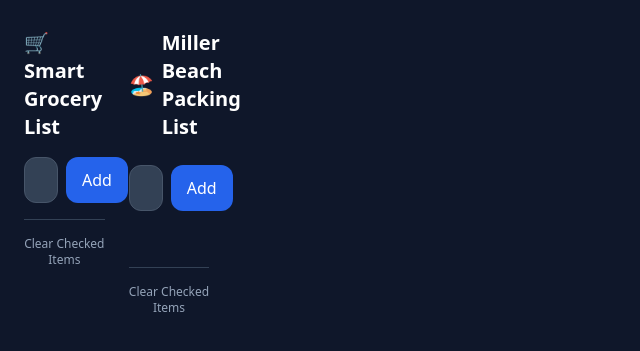
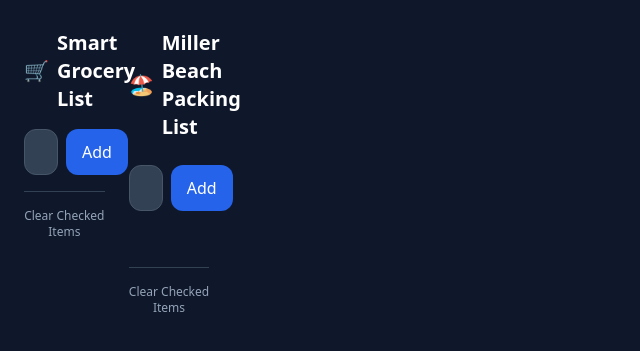
Before and after one commit to JD9059/Family-Hub, a website: page index.html in a window 1280 px wide. Shown: the part 87-438 px from the top of the page, without its empty margins (0-640 px from the left). Drawn offline with nearby package versions, Linux system fonts and the light colour scheme; no server answers.

Commit message:
Update index.html

```diff
--- a/index.html
+++ b/index.html
@@ -22,7 +22,8 @@
         <div class="flex flex-col gap-2">
             <div>
                 <h2 class="text-xl font-semibold mb-4 text-white flex items-center gap-2">
-                    🛒 Smart Grocery List
+                    <span>🛒</span>
+                    <span>Smart Grocery List</span>
                 </h2>
 
         <!-- LEFT PANEL -->
```
